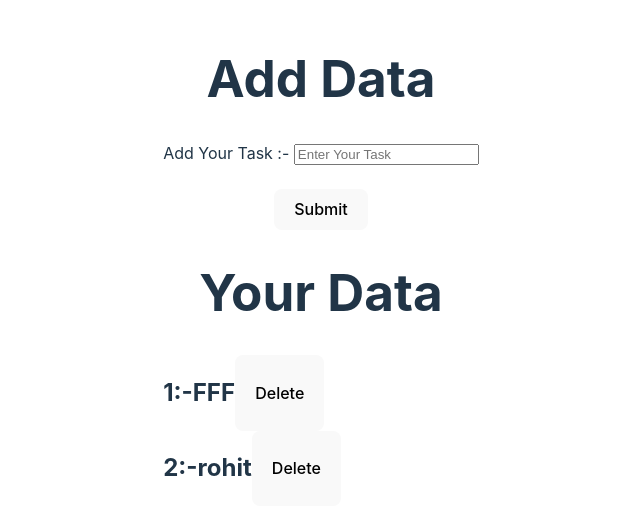
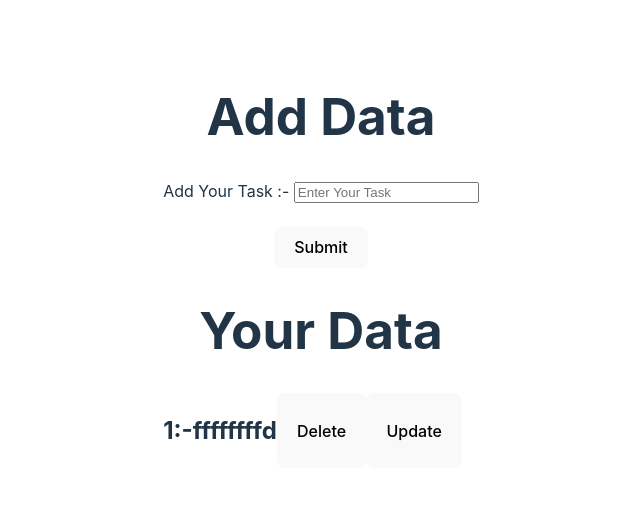
Before and after one commit to rohit9github/Crud_with_axios, a React (Vite) app in the folder axios_crud-opration/: page / in a window 1280 px wide. Shown: the part 139-654 px from the top of the page, without its empty margins (319-959 px from the left). Built offline with nearby package versions, Linux system fonts and the light colour scheme; data requests are answered from the project's data file.

Commit message:
some changes

```diff
--- a/axios_crud-opration/db.json
+++ b/axios_crud-opration/db.json
@@ -1,12 +1,8 @@
 {
   "data": [
     {
-      "id": "f537",
-      "work": "FFF"
-    },
-    {
-      "id": "b361",
-      "work": "rohit"
+      "id": "4681",
+      "work": "ffffffffd"
     }
   ]
 }
--- a/axios_crud-opration/src/Componets/addData.jsx
+++ b/axios_crud-opration/src/Componets/addData.jsx
@@ -6,6 +6,7 @@ function Add() {
 
     let [work, setWork] = useState({});
     let [details, setDetails] = useState([])
+    let [id, setId] = useState(0)
 
     let getValue = (e) => {
         setWork({ ...work, [e.target.name]: e.target.value });
@@ -13,6 +14,7 @@ function Add() {
 
     let submitData = (e) => {
         e.preventDefault();
+        if (id == 0) {
             axios.post("http://localhost:3000/data", {
                 work: work.task,
             }).then(() => {
@@ -22,6 +24,20 @@ function Add() {
             }).catch(() => {
                 alert("something wrong")
             })
+        }
+        else {
+            axios.put(`http://localhost:3000/data/${id}`, {
+                work: work.task,
+            }).then(() => {
+                alert("data updated");
+                setWork({task:""})
+                getData();
+            }).catch(() => {
+                alert("something wrong")
+            })
+            setId(0)
+        }
+
     }
 
     let getData = () => {
@@ -47,12 +63,19 @@ function Add() {
     }
 
 
+    let updateData = (id) => {
+        let dd = details.find((v) => v.id === id)
+        setWork(dd);
+        setId(id)
+        console.log(dd)
+    }
+
     return (
         <>
             <h1>Add Data</h1>
             <form method="post" onSubmit={(e) => submitData(e)}>
                 <label htmlFor="">Add Your Task :- </label>
-                <input type="text" placeholder="Enter Your Task" name="task" value={work.task ? work.task : ""} onChange={(e) => getValue(e)} /> <br /><br />
+                <input type="text" placeholder="Enter Your Task" name="task" value={work.task } onChange={(e) => getValue(e)} /> <br /><br />
                 <button type="submit">Submit</button>
             </form>
 
@@ -66,6 +89,7 @@ function Add() {
                                     <h2 key={i}>{++i}:-</h2>
                                     <h2 key={i}>{v.work}</h2>
                                     <button onClick={() => deleteData(v.id)} >Delete</button>
+                                    <button onClick={() => updateData(v.id)} >Update</button>
                                 </div>
                             </>
                         )
```
Lines whose indentation alone changed are shown as unchanged.
